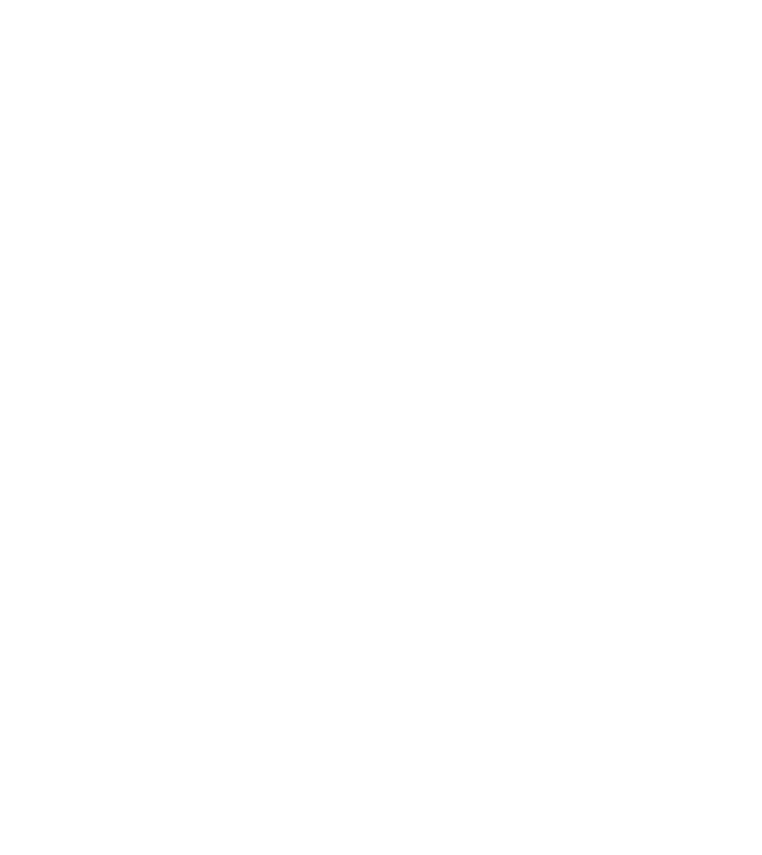
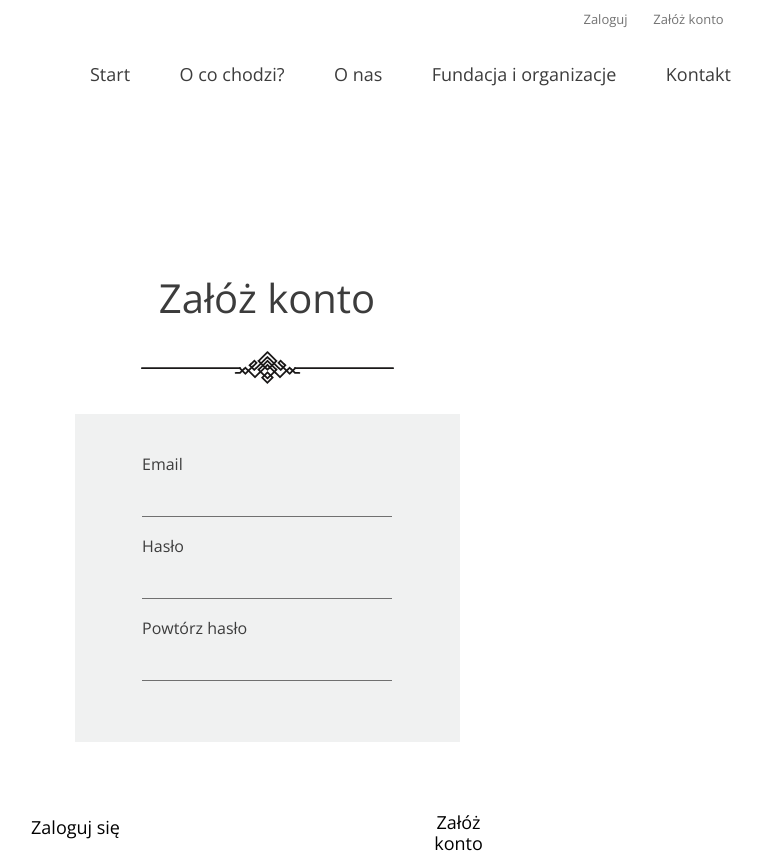
Before and after one commit to KenooG/Oddam_Rzeczy, a React (Vite) app: page /register in a window 1280 px wide. Before the commit this address had no page. Shown: the whole page, without its empty margins (373-1135 px from the left). Before the commit the page ends 800 px from the top, so only its background shows below. Built offline with nearby package versions, Linux system fonts and the light colour scheme.

Commit message:
Register stylowanie

```diff
--- a/src/App.jsx
+++ b/src/App.jsx
@@ -2,6 +2,7 @@ import { useState } from 'react'
 import {BrowserRouter, Route, Router, Routes} from "react-router-dom";
 import Home from "./components/Home.jsx";
 import Login from "./components/Login.jsx";
+import Register from "./components/Register.jsx";
 
 function App() {
 
@@ -11,6 +12,8 @@ function App() {
           <Routes>
               <Route path="/" element={<Home />} />
               <Route path="/login" element={<Login />} />
+              <Route path="/register" element={<Register/>} />
+
           </Routes>
       </BrowserRouter>
   )
--- a/src/components/Menu.jsx
+++ b/src/components/Menu.jsx
@@ -9,7 +9,7 @@ const Menu = () => {
                     <a href="">
                         <div className="upbtn"><p className="btntxt">Zaloguj</p></div>
                     </a>
-                    <a href="">
+                    <a href="/register">
                         <div className="upbtn"><p className="btntxt">Załóż konto</p></div>
                     </a>
                     </div>
--- /dev/null
+++ b/src/components/Register.jsx
@@ -0,0 +1,95 @@
+import Menu from "./Menu.jsx";
+
+const Register = () => {
+
+    const handleSubmit = async (e) => {
+        e.preventDefault();
+        console.log("eooo");
+    };
+
+
+
+
+
+    return(
+        <>
+         <div className="registermain">
+             <div className="top">
+                 <Menu/>
+             </div>
+             <div className="bottom">
+                 <div className="make">Załóż konto</div>
+                 <div className="jpg"></div>
+                 <div className="form">
+                     <form className={'register-form'} onSubmit={handleSubmit} id="myForm">
+                         <label className={'label-form'} htmlFor={'email'}>
+                             Email
+                         </label>
+
+                         <input
+
+                             name={'email'}
+                             id={'email'}
+
+                         />
+
+                         <label className={'label-form'} htmlFor={'password'}>
+                             Hasło
+                         </label>
+
+                         <input
+
+
+                             type={'password'}
+
+                             id={'password'}
+                             name={'password'}
+                         />
+                         <label className={'label-form'} htmlFor={'password'}>
+                             Powtórz hasło
+                         </label>
+
+                         <input
+
+
+                             type={'password'}
+                             id={'password2'}
+                             name={'password2'}
+                         />
+
+
+
+
+                     </form>
+
+
+                 </div>
+                 <div className="btns">
+
+                     <a href={'/login'}> <button className={'login'} type={'button'} >
+                         Zaloguj się
+                     </button></a>
+
+                     <button className={'submit'} type={'button'} onClick={handleSubmit}>
+                         Załóż konto
+                     </button>
+
+
+                 </div>
+             </div>
+
+         </div>
+
+
+
+
+        </>
+
+
+
+    )
+
+
+}
+
+export default Register
--- a/src/scss/Main.scss
+++ b/src/scss/Main.scss
@@ -2,14 +2,14 @@
 @import "./settings/fonts";
 
 
-body{
+body {
   font-family: $font-base;
 
 
 }
 
 
-.menubox{
+.menubox {
   width: 638px;
   height: 95px;
   display: flex;
@@ -17,13 +17,13 @@ body{
   gap: 17px;
 
 
-  a{
+  a {
     text-decoration: none;
 
   }
 
 
-  .up{
+  .up {
     width: 683px;
     height: 36px;
 
@@ -32,8 +32,7 @@ body{
     align-items: center;
 
 
-
-    .upleft{
+    .upleft {
       width: 158px;
       height: 36px;
       display: flex;
@@ -42,7 +41,7 @@ body{
 
     }
 
-    .upbtn{
+    .upbtn {
       width: 71px;
       padding-left: 5px;
       padding-right: 5px;
@@ -53,20 +52,17 @@ body{
       border: 0.75px solid transparent;
 
 
-      &:hover{
+      &:hover {
         border-color: #FAD648;
 
 
       }
 
-      .btntxt{
+      .btntxt {
 
         font-size: 13px;
         font-family: $font-base;
         color: #737373;
-
-
-
 
 
       }
@@ -74,12 +70,10 @@ body{
     }
 
 
-
   }
 
 
-
-  .down{
+  .down {
     width: 683px;
     height: 42px;
 
@@ -88,7 +82,7 @@ body{
     align-items: center;
 
 
-    .downbtn{
+    .downbtn {
 
       display: flex;
       justify-content: center;
@@ -97,15 +91,16 @@ body{
       padding-left: 20px;
       padding-right: 20px;
       border: 0.75px solid transparent;
-      &:hover{
-        border-color:  #3C3C3C;
+
+      &:hover {
+        border-color: #3C3C3C;
 
 
       }
     }
 
 
-    .btntxt{
+    .btntxt {
 
       font-size: 18px;
       font-family: $font-base;
@@ -116,11 +111,13 @@ body{
   }
 
 }
-.homebox{
+
+.homebox {
   width: 100vw;
   height: 963px;
   display: flex;
-  .left{
+
+  .left {
     width: 885px;
     height: 963px;
     background-image: url("../assets/Hero Image.png");
@@ -132,8 +129,7 @@ body{
   }
 
 
-
-  .right{
+  .right {
     width: 1015px;
     height: 963px;
 
@@ -141,28 +137,29 @@ width: 1015px;
     flex-direction: column;
     align-items: center;
 
-.menu{
+    .menu {
       margin-top: 37px;
       margin-left: 52px;
 
     }
 
 
-    .front{
+    .front {
       width: 674px;
       height: 350px;
 
-      margin-top: 220px ;
+      margin-top: 220px;
       margin-right: 210px;
       display: flex;
       flex-direction: column;
       align-items: center;
 
-   .help{
+      .help {
         width: 674px;
         height: 107px;
         text-align: center;
-     .helptxt{
+
+        .helptxt {
           font-family: $font-base;
           color: #3C3C3C;
           font-size: 38px;
@@ -175,7 +172,7 @@ width: 1015px;
 
       }
 
-      .jpg{
+      .jpg {
         margin-top: 35px;
         width: 253px;
         height: 33px;
@@ -189,7 +186,7 @@ width: 1015px;
       }
 
 
-     .btns{
+      .btns {
         width: 674px;
         height: 120px;
         display: flex;
@@ -197,7 +194,7 @@ width: 1015px;
         align-items: center;
         margin-top: 65px;
 
-       a{
+        a {
 
           text-decoration: none;
 
@@ -205,19 +202,19 @@ width: 1015px;
         }
 
 
-       .btn{
+        .btn {
           width: 310px;
           height: 120px;
-         border:0.75px solid #3C3C3C;
+          border: 0.75px solid #3C3C3C;
           display: flex;
           justify-content: center;
           align-items: center;
 
 
- .btntxt{
+          .btntxt {
             text-align: center;
             font-family: $font-base;
-   color:#3C3C3C ;
+            color: #3C3C3C;
             font-size: 36px;
             font-weight: 300;
 
@@ -232,10 +229,128 @@ width: 1015px;
   }
 
 
+}
+
+.registermain{
+  width: 100vw;
+  height: 100vh;
+  display: flex;
+  flex-direction: column;
+  align-items: center;
+  gap: 100px;
+  .top{
+
+    width: 100%;
+    height: 130px;
+    display: flex;
+    align-items: flex-end;
+    justify-content: flex-end;
+    margin-right: 400px;
+
+
+  }
+
+.bottom{
+
+  width: 384px;
+  height: 600px;
+
+  display: flex;
+  flex-direction: column;
+  align-items: center;
+  margin-top: 80px;
+  gap:30px;
 
 
 
 
+  .make{
+
+color: #3C3C3C;
+    font-family: $font-base;
+    font-size: 40px;
+    font-weight: 400;
+
+
+
+  }
+
+
+
+  .jpg{
+
+
+    width: 253px;
+    height: 33px;
+
+    background-image: url("../assets/Decoration.png");
+    background-position: center;
+    background-repeat: no-repeat;
+    background-size: cover;
+
+
+  }
+
+
+
+.form{
+  background-color: #F0F1F1;
+  width: 385px;
+  height: 328px;
+  display: flex;
+  justify-content: center;
+  align-items: center;
+}
+
+  .register-form {
+    display: flex;
+    flex-direction: column;
+    width: 250px;
+    margin: auto;
+  }
+
+
+  .label-form {
+    margin-bottom: 20px;
+    font-size: 16px;
+    font-family: 'Open Sans', sans-serif;
+    color: #3C3C3C;
+  }
+
+
+  input {
+    background: transparent;
+    border: none;
+    border-bottom: 1px solid #707070;
+    margin-bottom: 20px;
+    outline: none;
+    font-size: 18px;
+  }
+
+
+  .btns{
+    width: 500px ;
+    height: 50px;
+    display: flex;
+    justify-content: space-between;
+    margin-top: 30px;
+
+
+  }
+
+
+.submit, .login{
+
+  width: 117px;
+  height: 50px;
+  background: transparent;
+  border: none;
+  cursor: pointer;
+  font-size: 18px;
+  padding: 10px;
+  outline: none;
+  font-family: $font-base;
+  font-weight: 300;
 
 
 
@@ -244,3 +359,11 @@ width: 1015px;
 
 
 }
+
+  .submit:hover, .login:hover {
+    border: 1px solid #3C3C3C;
+  }
+
+
+}
+}
```
Also changed, not shown: src/components/Login.jsx (added, +23 -0 lines). Lines whose indentation alone changed are shown as unchanged.
